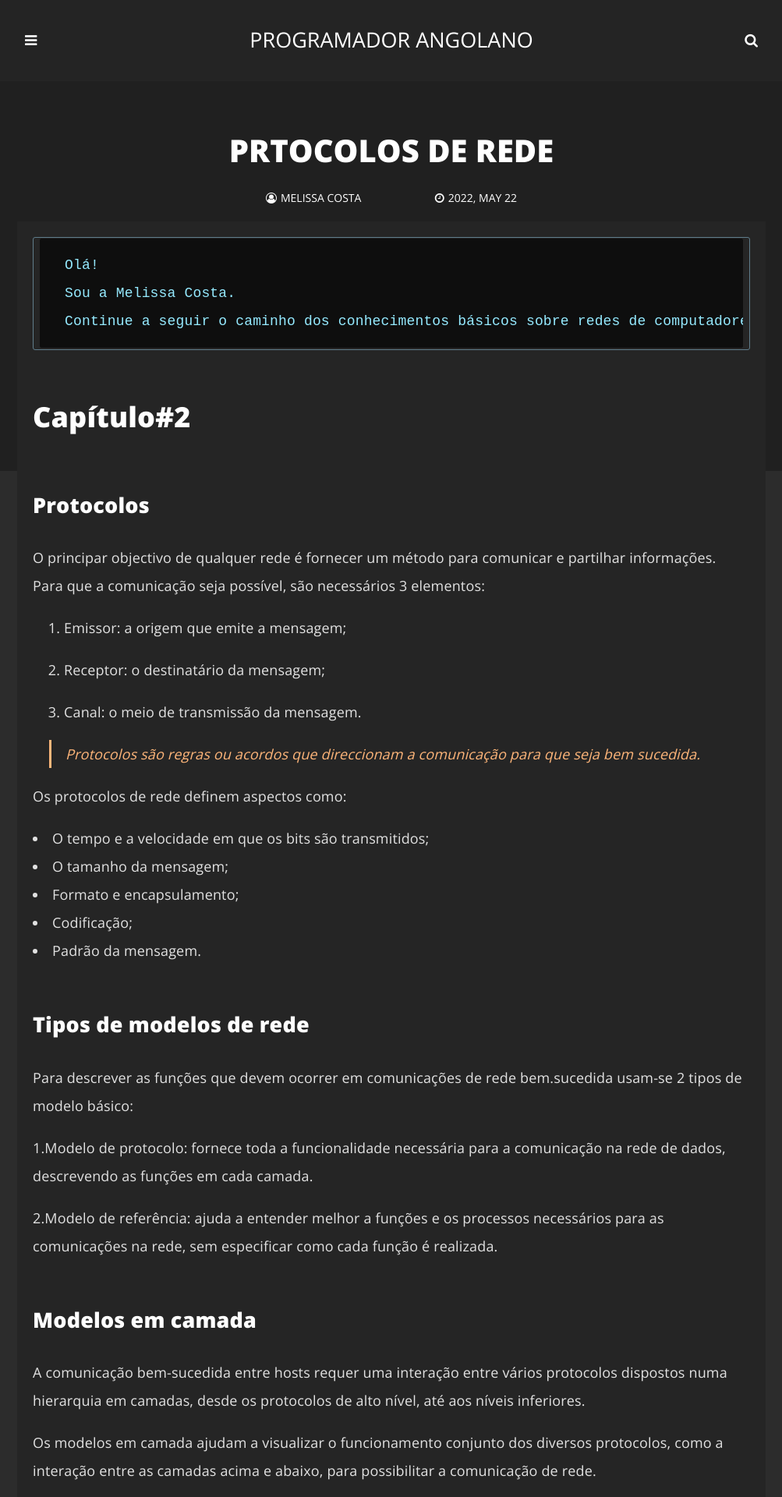
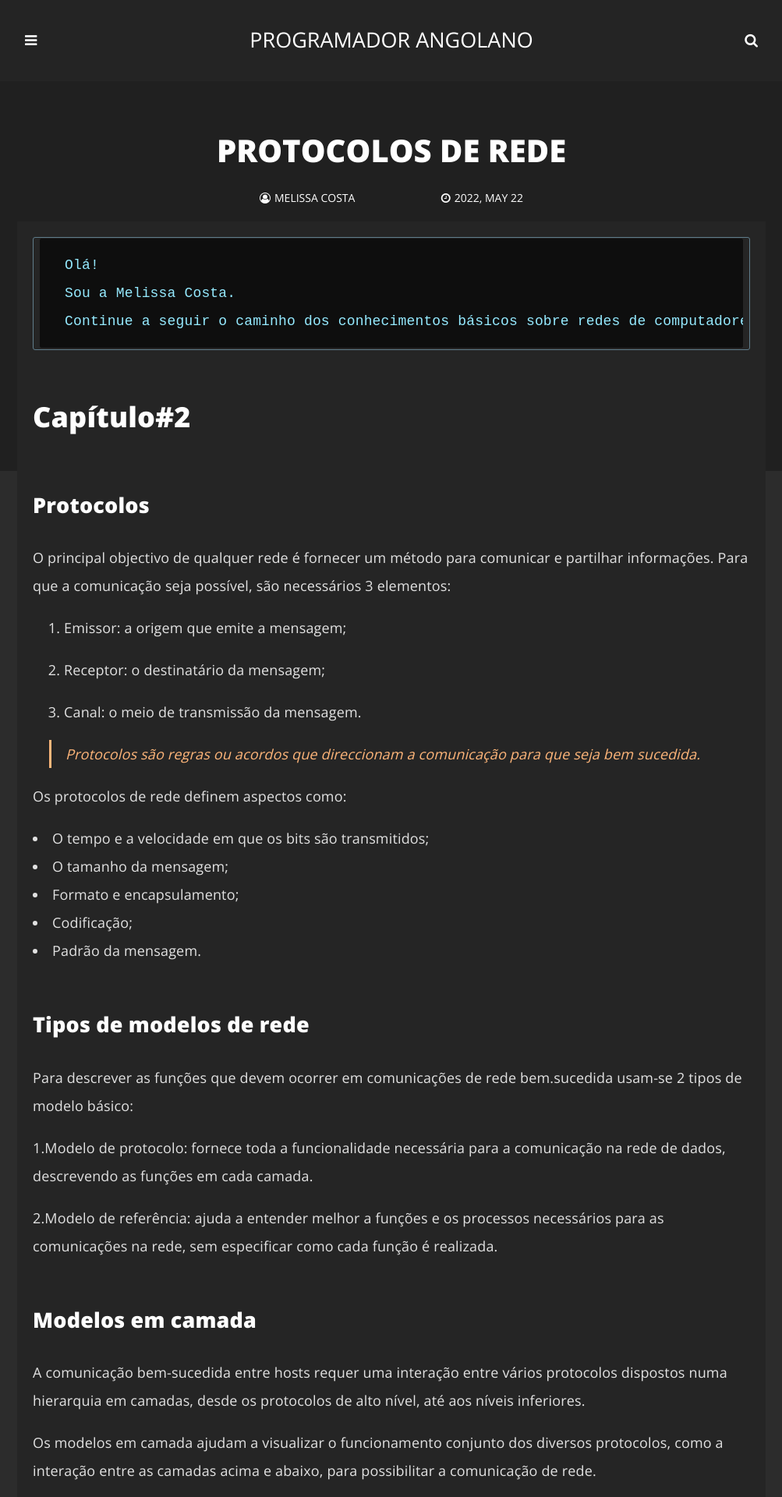
Before and after one commit to programadorao/pangolano.github.io-old, a Jekyll site: the page built from _posts/2022-05-22-protocolos-de-rede.md, in a window 1280 px wide. Shown: the top 1920 px of the page at 78% size, without its empty margins (138-1141 px from the left). Built offline with Jekyll 4.4.1, drawn with Linux system fonts in a browser that asks for light colours; emoji names are drawn with the system emoji font; comment, search, counter and statistics services are not loaded; some of the changed text lies outside the part shown.

Commit message:
Correção

```diff
--- a/_posts/2022-05-22-protocolos-de-rede.md
+++ b/_posts/2022-05-22-protocolos-de-rede.md
@@ -1,6 +1,6 @@
 ---
 layout: post
-title: Prtocolos de rede
+title: Protocolos de rede
 date: '2022-05-22 18:45:10'
 tags:
 - redes
@@ -19,7 +19,7 @@
 
 ## Protocolos
 
-O principar objectivo de qualquer rede é fornecer um método para comunicar e partilhar informações. Para que a comunicação seja possível, são necessários 3 elementos:
+O principal objectivo de qualquer rede é fornecer um método para comunicar e partilhar informações. Para que a comunicação seja possível, são necessários 3 elementos:
 
 1. Emissor: a origem que emite a mensagem;
 
@@ -50,69 +50,40 @@
 A comunicação bem-sucedida entre hosts requer uma interação entre vários protocolos dispostos numa hierarquia em camadas, desde os protocolos de alto nível, até aos níveis inferiores.
 
 Os modelos em camada ajudam a visualizar o funcionamento conjunto dos diversos protocolos, como a interação entre as camadas acima e abaixo, para possibilitar a comunicação de rede.
-### <li>TCP/IP
+### <li>TCP/IP </li>
 O modelo TCP/IP é um modelo de protocolo de internet criado no início dos anos 70. A sua estrutura  inclui 4 camadas:
 
-<table>
-<tr>
-    <th>4. Aplicação</th>
-</tr>
+4. Aplicação
 
-<tr>
-    <th>3. Transporte</th>
-</tr>
+3. Transporte
 
-<tr>
-    <th>2. Internet</th>
-</tr>
+2. Internet
 
-<tr>
-    <th>1. Acesso à rede</th>
-</tr>
+1. Acesso à rede
 
-</table>
-
-### <li> OSI
+### <li> OSI </li>
 
 O modelo OSI do projecto Open Systems Interconnection da ISO. É um modelo de referência usado para a elaboração de rede de daods, especificações de operação e resolução de problema, formado por 7 camadas:
 
-<table>
+7. Aplicação
 
-<tr>
-    <th>7. Aplicação</th>
-</tr>
+6. Apresentação
 
-<tr>
-    <th>6. Apresentação</th>
-</tr>
+5. Sessão
 
-<tr>
-    <th>5. Sessão</th>
-</tr>
+4. Transporte
 
-<tr>
-    <th>4. Transporte</th>
-</tr>
+3. Rede
 
-<tr>
-    <th>3. Rede</th>
-</tr>
+2. Enlace de dado
 
-<tr>
-    <th>2. Enlace de dados</th>
-</tr>
-
-<tr>
-    <th>1. Física</th>
-</tr>
-
-</table>
+1. Física
 
 >A diferença entre o modelo OSI e o  TCP/IP está no modo como se relacionam as camadas superiores e inferiores :
 
 <table>
 <tr>
-    <th >OSI</th>
+    <th>OSI</th>
     <th>TCP/IP</th>
     <th>Função</th>
 </tr>
```
Also changed, not shown: _posts/2022-05-14-introducao-as-redes.md (+1 -1 lines), assets/img/profile/melissa.jpg.
